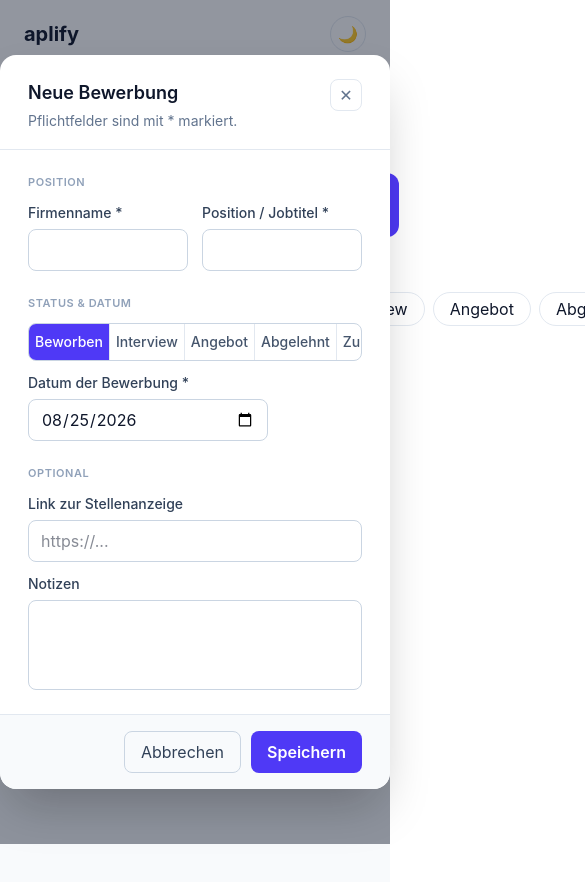
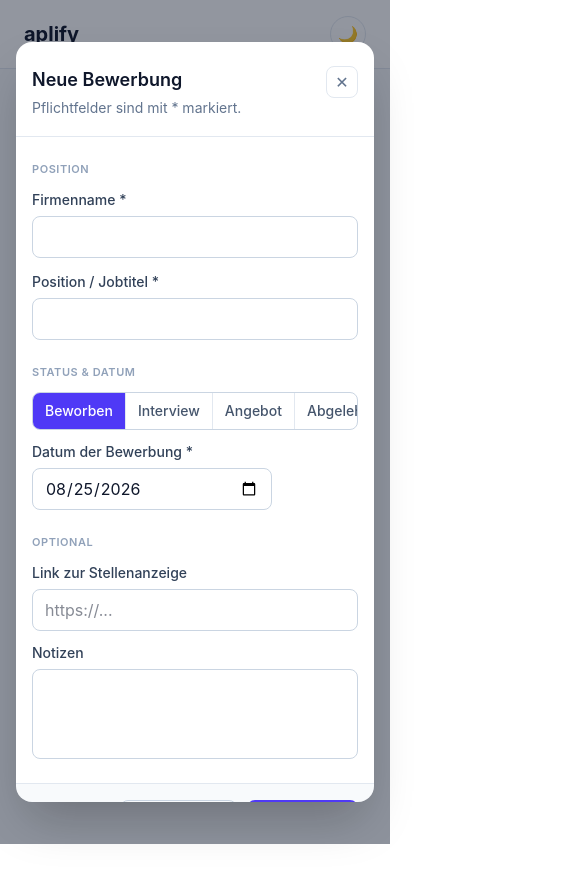
Before and after one commit to lucasxgraf/aplify, a React (Vite) app: page / in a window 390 px wide. Both pictures are taken after a click on the button "+ Neue Bewerbung". Shown: the top 882 px of the page, 585 px wide, since content can reach past the window. After the commit the page ends 844 px from the top, so only its background shows below. Built offline with nearby package versions, Linux system fonts and the light colour scheme.

Commit message:
feat: improve responsive layout for dashboard, modal, and filter components across various screen sizes

```diff
--- a/src/components/application_dashboard.tsx
+++ b/src/components/application_dashboard.tsx
@@ -84,20 +84,20 @@ export const ApplicationDashboard = () => {
     }, [applications])
 
     return (
-        <div className="min-h-dvh bg-slate-50 dark:bg-slate-950 p-8">
-            <div className="flex items-end justify-between">
+        <div className="flex-1 bg-slate-50 dark:bg-slate-950 p-4 sm:p-8">
+            <div className="flex flex-col gap-4 items-start sm:flex-row sm:items-end sm:justify-between">
                 <div className="flex flex-col gap-2">
-                    <h1 className="text-4xl font-bold text-slate-900 dark:text-slate-100">Meine Bewerbungen</h1>
+                    <h1 className="text-3xl sm:text-4xl font-bold text-slate-900 dark:text-slate-100">Meine Bewerbungen</h1>
                     <p className="text-slate-500 dark:text-slate-400">{applications.length} Bewerbungen • {applications.filter((app) => app.status === "Interview").length} laufende Interviews</p>
                 </div>
-                <button className='text-white font-bold bg-indigo-600 py-2 px-4 rounded-xl cursor-pointer' onClick={() => {setIsModalOpen(true); setActiveApplication(null);}} >
+                <button className='w-full sm:w-auto text-white font-bold bg-indigo-600 py-2 px-4 rounded-xl cursor-pointer' onClick={() => {setIsModalOpen(true); setActiveApplication(null);}} >
                     + Neue Bewerbung
                 </button>
             </div>
             <ApplicationModal isModalOpen={isModalOpen} onClose={() => {setIsModalOpen(false); setActiveApplication(null)}} onSubmit={onSubmit} activeApplication={activeApplication} deleteApplication={deleteApplication}
             />
             <Statusbar activeStatus={activeStatus} onStatusChange={setActiveStatus} activeSort={activeSort} onSortChange={setActiveSort}/>
-            <div className='grid grid-cols-3  gap-4'>
+            <div className='grid grid-cols-1 sm:grid-cols-2 lg:grid-cols-3 gap-4'>
                 {visivbleSortedApplications.map((application) => (
                     <ApplicationCard
                         key={application.id}
--- a/src/components/application_modal.tsx
+++ b/src/components/application_modal.tsx
@@ -30,9 +30,9 @@ export const ApplicationModal = ({ isModalOpen, onClose, onSubmit, activeApplica
   return (
     <div>
       {isModalOpen &&
-        <div className="flex items-center justify-center fixed top-0 left-0 w-full h-full z-50 bg-slate-900/45">
+        <div className="flex items-center justify-center fixed top-0 left-0 w-full h-full z-50 bg-slate-900/45 p-4">
             <div className="bg-white dark:bg-slate-800 rounded-2xl shadow-2xl w-full max-w-[620px] max-h-[90vh] overflow-y-auto">
-                <div className="flex items-start justify-between gap-4 px-7 pt-6 pb-[18px] border-b border-slate-200 dark:border-slate-700">
+                <div className="flex items-start justify-between gap-4 px-4 sm:px-7 pt-6 pb-[18px] border-b border-slate-200 dark:border-slate-700">
                     <div className="flex flex-col gap-1">
                         <h1 className="text-slate-900 dark:text-slate-100 text-lg font-semibold">{activeApplication ? "Bewerbung bearbeiten" : "Neue Bewerbung"}</h1>
                         <span className="text-slate-500 dark:text-slate-400 text-sm">Pflichtfelder sind mit * markiert.</span>
@@ -45,10 +45,10 @@ export const ApplicationModal = ({ isModalOpen, onClose, onSubmit, activeApplica
                 </div>
 
                 <form className="flex flex-col" onSubmit={(e) => {e.preventDefault(); onSubmit(formData)}}>
-                    <div className="flex flex-col gap-6 px-7 py-6">
+                    <div className="flex flex-col gap-6 px-4 sm:px-7 py-6">
                         <div className="flex flex-col gap-3">
                             <span className="text-slate-400 dark:text-slate-500 text-[11px] font-semibold uppercase tracking-wider">Position</span>
-                            <div className="grid grid-cols-2 gap-3.5">
+                            <div className="grid grid-cols-1 sm:grid-cols-2 gap-3.5">
                                 <div className="flex flex-col gap-1.5">
                                     <label className="text-slate-700 dark:text-slate-300 text-sm font-medium">Firmenname *</label>
                                     <input
@@ -76,15 +76,15 @@ export const ApplicationModal = ({ isModalOpen, onClose, onSubmit, activeApplica
 
                         <div className="flex flex-col gap-3">
                             <span className="text-slate-400 dark:text-slate-500 text-[11px] font-semibold uppercase tracking-wider">Status &amp; Datum</span>
-                            <div className="flex border border-slate-300 dark:border-slate-600 rounded-lg overflow-hidden">
+                            <div className="flex overflow-x-auto border border-slate-300 dark:border-slate-600 rounded-lg">
                                 {statuses.map((option) => (
                                     <div
                                         key={option}
                                         onClick={() => setFormData({ ...formData, status: option })}
                                         className={
                                         formData.status === option
-                                            ? "flex-1 text-center py-2 px-1.5 text-sm font-medium bg-indigo-600 text-white cursor-pointer"
-                                            : "flex-1 text-center py-2 px-1.5 text-sm font-medium text-slate-600 dark:text-slate-300 border-l border-slate-200 dark:border-slate-600 cursor-pointer"
+                                            ? "flex-none sm:flex-1 whitespace-nowrap text-center py-2 px-3 sm:px-1.5 text-sm font-medium bg-indigo-600 text-white cursor-pointer"
+                                            : "flex-none sm:flex-1 whitespace-nowrap text-center py-2 px-3 sm:px-1.5 text-sm font-medium text-slate-600 dark:text-slate-300 border-l border-slate-200 dark:border-slate-600 cursor-pointer"
                                         }
                                     >
                                         {option}
@@ -132,7 +132,7 @@ export const ApplicationModal = ({ isModalOpen, onClose, onSubmit, activeApplica
                         </div>
                     </div>
 
-                    <div className="flex items-center justify-end gap-2.5 px-7 py-4 border-t border-slate-200 dark:border-slate-700 bg-slate-50 dark:bg-slate-900 rounded-b-2xl">
+                    <div className="flex flex-wrap items-center justify-end gap-2.5 px-4 sm:px-7 py-4 border-t border-slate-200 dark:border-slate-700 bg-slate-50 dark:bg-slate-900 rounded-b-2xl">
                         {activeApplication &&
                         <button
                             type="button"
--- a/src/components/status_badge.tsx
+++ b/src/components/status_badge.tsx
@@ -26,7 +26,7 @@ export const StatusBadge = ({ label, active, onClick }: StatusBadgeProps) => {
 
 export const FilterBar = ({ activeStatus, onStatusChange }: FilterBarProps) => {
   return (
-    <div className="flex gap-2">
+    <div className="flex flex-wrap gap-2">
       {statuses.map((status) => (
         <StatusBadge
           key={status}
--- a/src/components/statusbar.tsx
+++ b/src/components/statusbar.tsx
@@ -3,13 +3,13 @@ import type { StatusbarProps } from '../types';
 
 export const Statusbar = ({activeStatus, onStatusChange, activeSort, onSortChange}: StatusbarProps) => {
     return (
-        <div className="my-10 px-6 w-full h-16 bg-white dark:bg-slate-900 rounded-xl border border-slate-200 dark:border-slate-700 flex items-center justify-between">
-            <div className="flex gap-4 items-center ">
-                <span className="text-slate-500 dark:text-slate-400">STATUS</span>
+        <div className="my-6 sm:my-10 px-4 sm:px-6 py-4 w-full bg-white dark:bg-slate-900 rounded-xl border border-slate-200 dark:border-slate-700 flex flex-col sm:flex-row gap-4 sm:gap-8">
+            <div className="flex flex-col gap-2 flex-1 min-w-0">
+                <span className="text-slate-500 dark:text-slate-400 shrink-0 uppercase">Status</span>
                 <FilterBar activeStatus={activeStatus} onStatusChange={onStatusChange} />
             </div>
-            <div className="flex items-center gap-4">
-                <span className="text-slate-500 dark:text-slate-400">Sortieren</span>
+            <div className="flex flex-col gap-2">
+                <span className="text-slate-500 dark:text-slate-400 shrink-0 uppercase">Sortieren</span>
                 <select onChange={(e) => onSortChange(e.target.value)} value={activeSort} className="bg-white dark:bg-slate-800 text-slate-900 dark:text-slate-100 text-center py-1 border border-slate-200 dark:border-slate-600 rounded-xl cursor-pointer">
                     <option>Datum Neu-Alt</option>
                     <option>Datum Alt-Neu</option>
--- a/src/main.tsx
+++ b/src/main.tsx
@@ -6,7 +6,9 @@ import { ApplicationDashboard } from './components/application_dashboard'
 
 createRoot(document.getElementById('root')!).render(
   <StrictMode>
-    <Navbar />
-    <ApplicationDashboard />
+    <div className="flex flex-col min-h-dvh">
+      <Navbar />
+      <ApplicationDashboard />
+    </div>
   </StrictMode>,
 )
```
